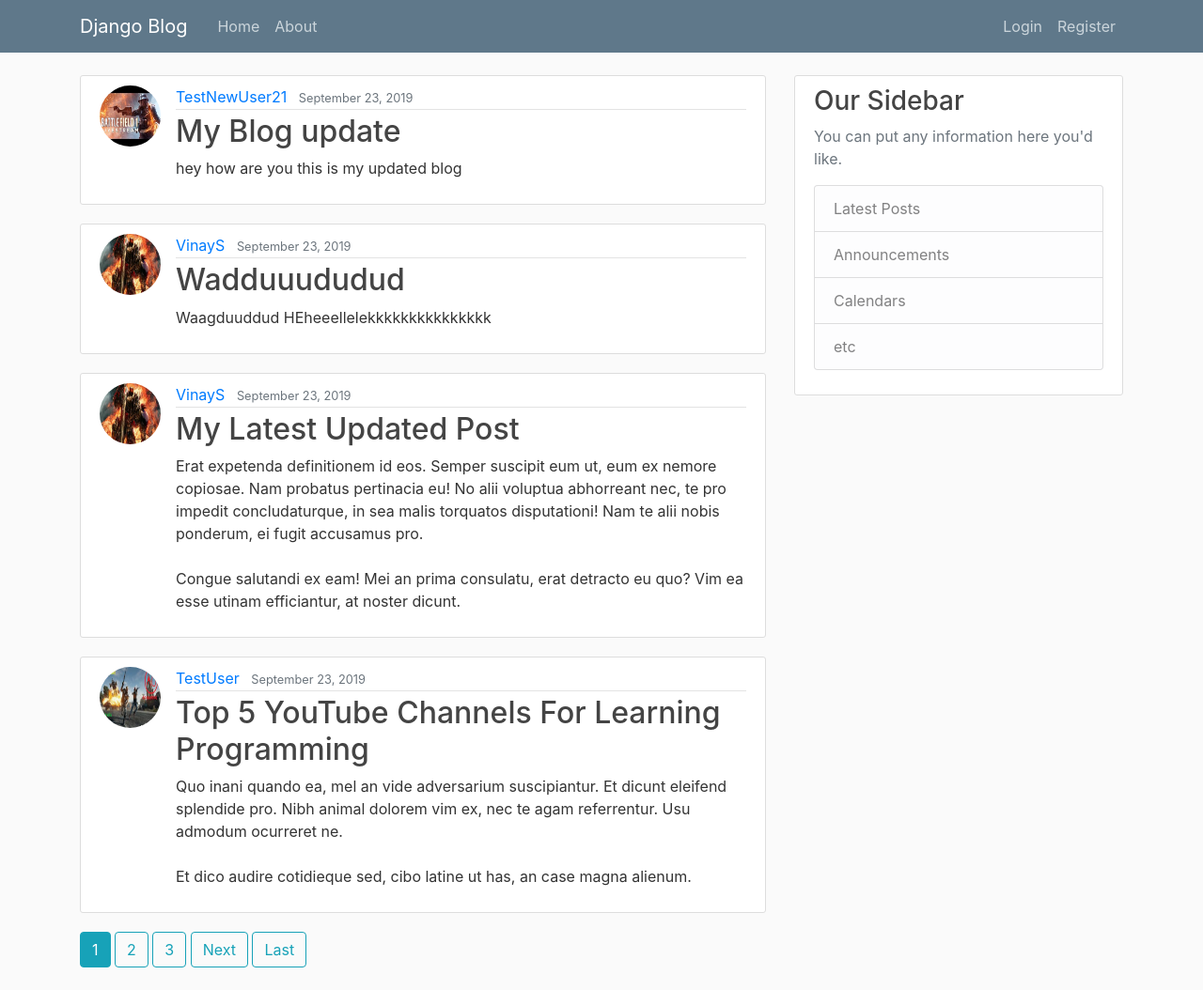
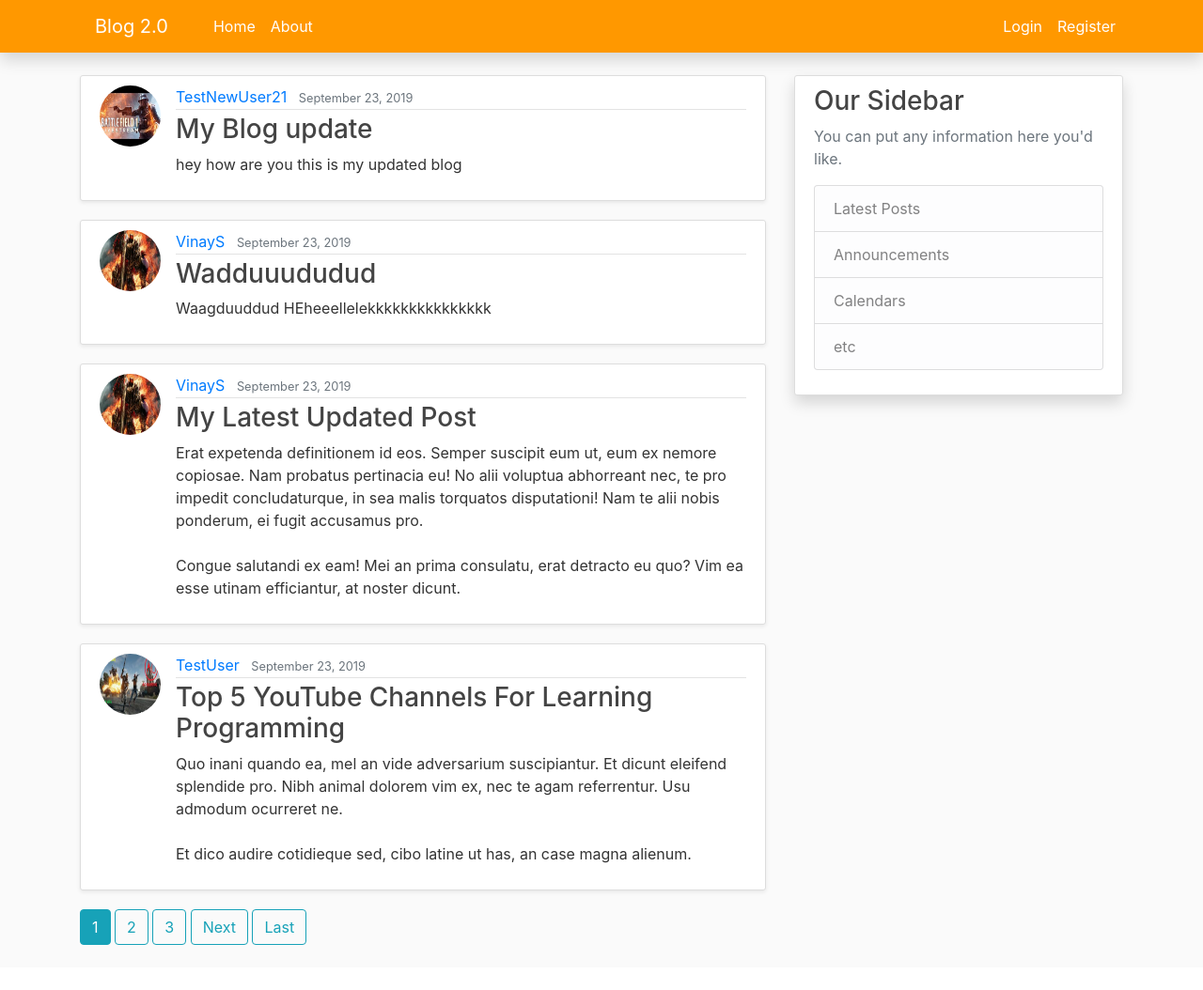
Before and after one commit to optimus789/Django_Blog-with-graph-, a Django app: page / in a window 1280 px wide. Shown: the whole page at 94% size. After the commit the page ends 1006 px from the top, so only its background shows below. Run offline with Django 3.2, Linux system fonts and the light colour scheme; data comes from the database, SQL or seed files in the repository; both versions use the stored data as it was before the commit; some libraries are stand-ins or nearby versions.

Commit message:
new one Shadow implement mini project blog
blog

```diff
--- a/Project_Django/settings.py
+++ b/Project_Django/settings.py
@@ -124,3 +124,5 @@ CRISPY_TEMPLATE_PACK = 'bootstrap4'
 
 LOGIN_REDIRECT_URL = "blog-home"
 LOGIN_URL = 'login'
+
+HITCOUNT_KEEP_HIT_ACTIVE = {'seconds': 0}
--- a/blog/models.py
+++ b/blog/models.py
@@ -20,7 +20,7 @@ class Post(models.Model, HitCountMixin):
     date_posted = models.DateTimeField(default=timezone.now)
     author = models.ForeignKey(User, on_delete=models.CASCADE)
     visit = GenericRelation(HitCount, object_id_field='object_pk',
-                            related_query_name='hit_count_generic_relation')
+                            related_query_name='hit_count_generic_relation', default=0)
 
     def __str__(self):
         return self.title
--- a/blog/static/blog/main.css
+++ b/blog/static/blog/main.css
@@ -17,11 +17,11 @@ body {
   }
 
   .site-header .navbar-nav .nav-link {
-    color: #cbd5db;
+    color: #ffffff;
   }
 
   .site-header .navbar-nav .nav-link:hover {
-    color: #ffffff;
+    color: #000;
   }
 
   .site-header .navbar-nav .nav-link.active {
--- a/blog/templates/blog/base.html
+++ b/blog/templates/blog/base.html
@@ -14,15 +14,15 @@
     <link rel="stylesheet" type="text/css" href="{% static 'blog/main.css' %}">
     {% if title %} <title>Django Blog - {{title}} </title>
     {% else %}
-    <title>Django Blog</title>
+    <title>BLOG 2.0</title>
     {% endif %}
 </head>
 
 <body>
     <header class=" site-header">
-        <nav class="navbar navbar-expand-md navbar-dark bg-steel fixed-top">
+        <nav class="navbar navbar-expand-md navbar-dark bg-steel fixed-top shadow scrolling-navbar" style="background:#FF9800;">
             <div class="container">
-                <a class="navbar-brand mr-4" href="/">Django Blog</a>
+                <a class="navbar-brand mr-4 nav-link" href="/">Blog 2.0</a>
                 <button class="navbar-toggler" type="button" data-toggle="collapse" data-target="#navbarToggle"
                     aria-controls="navbarToggle" aria-expanded="false" aria-label="Toggle navigation">
                     <span class="navbar-toggler-icon"></span>
@@ -60,7 +60,7 @@
                 {% block content %}{% endblock %}
             </div>
             <div class="col-md-4">
-                <div class="content-section">
+                <div class="content-section shadow">
                     <h3>Our Sidebar</h3>
                     <p class='text-muted'>You can put any information here you'd like.
                         <ul class="list-group">
--- a/blog/templates/blog/home.html
+++ b/blog/templates/blog/home.html
@@ -2,14 +2,14 @@
 {% block content %}
 
 {% for post in posts %}
-<article class="media content-section">
+<article class="media content-section shadow-sm">
     <img class="rounded-circle article-img" src={{post.author.profile.image.url}}>
     <div class="media-body">
         <div class="article-metadata">
             <a class="mr-2" href="{% url 'user-posts' post.author.username %}">{{ post.author }}</a>
             <small class="text-muted">{{ post.date_posted|date:"F d, Y" }}</small>
         </div>
-        <h2><a class="article-title" href="{% url 'post-detail' post.id %}">{{ post.title }}</a></h2>
+        <h3><a class="article-title" href="{% url 'post-detail' post.id %}">{{ post.title }}</a></h3>
         <p class="article-content">{{ post.content }}</p>
     </div>
 </article>
--- a/users/templates/users/profile.html
+++ b/users/templates/users/profile.html
@@ -1,7 +1,7 @@
 {% extends "blog/base.html" %}
 {% load crispy_forms_tags %}
 {% block content %}
-<div class="content-section">
+<div class="content-section shadow">
     <div class="media">
         <img class="rounded-circle account-img" src="{{user.profile.image.url}}">
         <div class="media-body">
```
Also changed, not shown: blog/templates/blog/about.html (+11 -1 lines), blog/views.py (+0 -21 lines), blog/migrations/0006_remove_post_visit.py (added), db.sqlite3, media/profile_pics/main-raw-217979706-knouwbcozzpbxuesnfkjxyutysnyogyd.jpeg (added).
